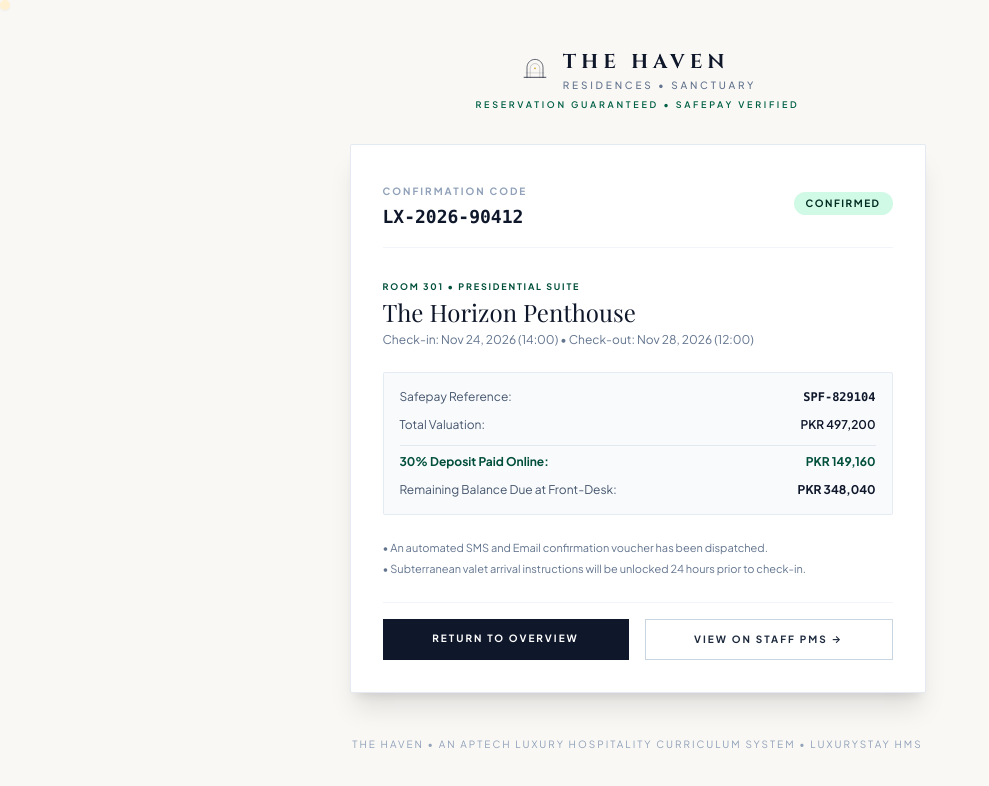
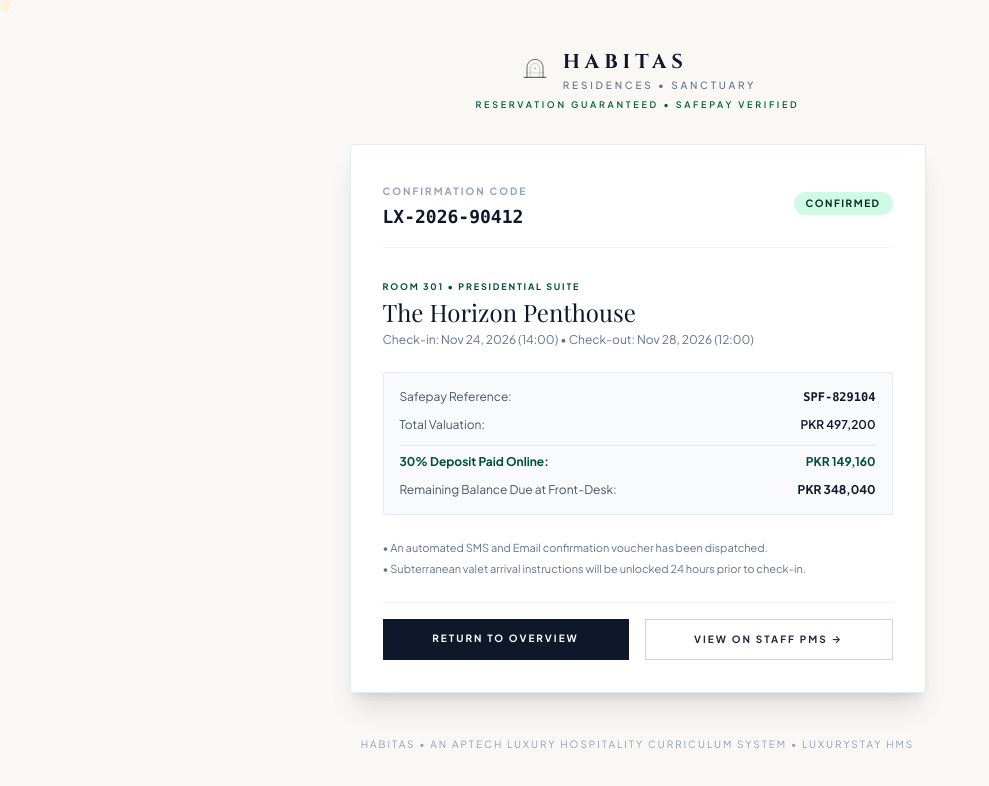
Before and after one commit to ahmed-husssain/HotelMS, a React (Vite) app in the folder client/: page /confirmation in a window 1280 px wide. Shown: the top 786 px of the page, without its empty margins (0-989 px from the left). Built offline with nearby package versions, Linux system fonts and the light colour scheme; a web font is replaced by a local one.

Commit message:
feat(brand): establish Habitas luxury identity and deploy to https://habitas.web.app

```diff
--- a/client/src/components/BrandLogo.jsx
+++ b/client/src/components/BrandLogo.jsx
@@ -63,7 +63,7 @@ export default function BrandLogo({
       {(variant === 'full' || variant === 'wordmark') && (
         <div className="flex flex-col text-left leading-none">
           <span className={`font-cinzel font-bold uppercase ${dimensions.title} ${textColor}`}>
-            THE HAVEN
+            HABITAS
           </span>
           <span className={`font-sans-clean font-medium uppercase mt-1 ${dimensions.subtitle} ${subtextColor}`}>
             Residences &bull; Sanctuary
@@ -78,7 +78,7 @@ export default function BrandLogo({
       <Link
         to={to}
         className="group inline-flex items-center focus-visible:outline-none focus-visible:ring-1 focus-visible:ring-emerald-800 transition-opacity hover:opacity-90 active:scale-[0.98]"
-        aria-label="The Haven — Return to home"
+        aria-label="Habitas — Return to home"
       >
         {content}
       </Link>
--- a/client/src/components/Footer.jsx
+++ b/client/src/components/Footer.jsx
@@ -286,7 +286,7 @@ export default function Footer() {
         <div className="max-w-7xl mx-auto px-6 sm:px-10 flex flex-col sm:flex-row items-center justify-between gap-4 text-xs text-slate-400">
           <div className="flex flex-col sm:flex-row items-center gap-2 sm:gap-4 text-center sm:text-left">
             <span className="font-cinzel text-xs font-semibold tracking-[0.2em] text-[#FAF8F5]">
-              THE HAVEN
+              HABITAS
             </span>
             <span className="hidden sm:inline text-slate-600">&bull;</span>
             <span className="text-[11px] text-slate-400">
--- a/client/src/components/Navbar.jsx
+++ b/client/src/components/Navbar.jsx
@@ -159,13 +159,13 @@ export default function Navbar({ onOpenDrawer }) {
                 Sindh Coast Sanctuaries
               </span>
               <span className="absolute inset-0 flex items-center whitespace-nowrap font-medium text-slate-900 transition-transform duration-700 ease-[cubic-bezier(0.16,1,0.3,1)] translate-x-[115%] group-hover:translate-x-0 will-change-transform leading-none">
-                The Haven &middot; 2026
+                Habitas &middot; 2026
               </span>
             </span>
           </Link>
         </div>
 
-        {/* Center: Absolute Mathematical Viewport Centering for The Haven Emblem & Wordmark */}
+        {/* Center: Absolute Mathematical Viewport Centering for Habitas Emblem & Wordmark */}
         <div className="absolute left-1/2 top-1/2 -translate-x-1/2 -translate-y-1/2 pointer-events-auto hidden md:flex items-center justify-center">
           <BrandLogo variant="full" theme="dark" size="md" />
         </div>
@@ -433,7 +433,7 @@ export default function Navbar({ onOpenDrawer }) {
               <span className="text-emerald-700 font-semibold uppercase">● 3 Sanctuaries Ready</span>
             </div>
             <div className="text-slate-400 pt-1 text-[9px] uppercase tracking-wider">
-              The Haven &middot; Safepay 30% Advance &middot; 5-Min Atomic Lock
+              Habitas &middot; Safepay 30% Advance &middot; 5-Min Atomic Lock
             </div>
           </div>
 
--- a/client/src/pages/BookingConfirmation.jsx
+++ b/client/src/pages/BookingConfirmation.jsx
@@ -109,7 +109,7 @@ export default function BookingConfirmation() {
       </div>
 
       <footer className="text-center text-[10px] text-slate-400 tracking-[0.2em] uppercase">
-        The Haven &bull; An Aptech Luxury Hospitality Curriculum System &bull; LuxuryStay HMS
+        Habitas &bull; An Aptech Luxury Hospitality Curriculum System &bull; LuxuryStay HMS
       </footer>
     </div>
   )
```
Also changed, not shown: client/index.html (+2 -2 lines), 2 other files (tests, documents, lock files or other folders).
